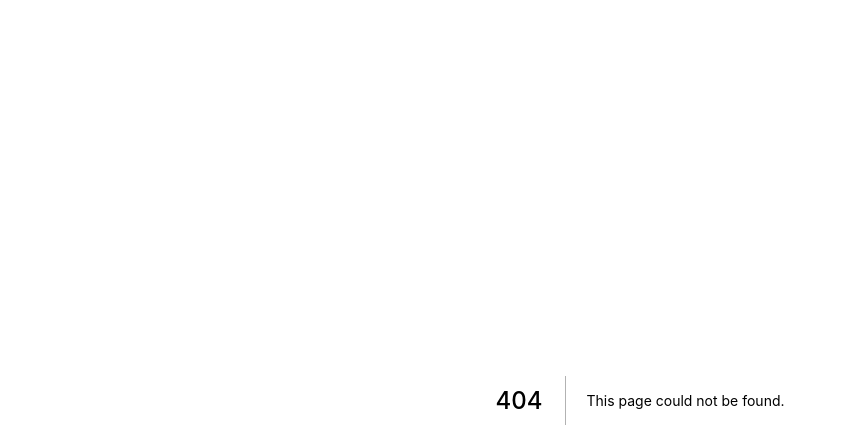
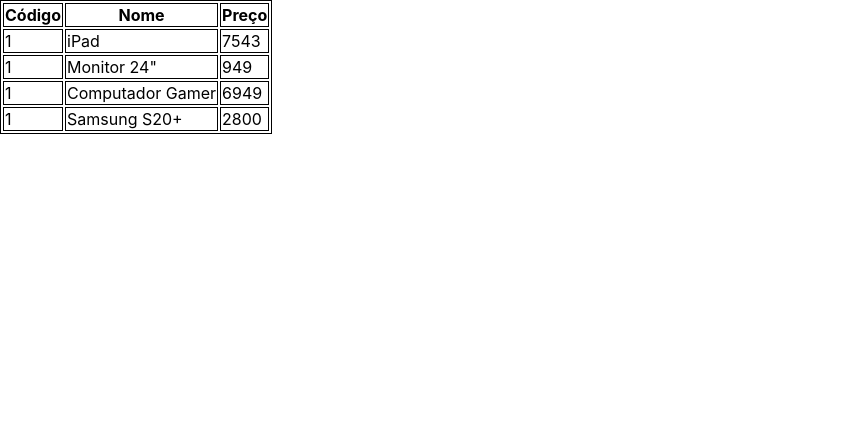
Before and after one commit to lucasrochagit/frontend-studies, a Next.js app in the folder udemy/nextjs-e-react/exercicios/: page /render/loop2 in a window 1280 px wide. Before the commit this address had no page. Shown: the top 448 px of the page, without its empty margins (0-847 px from the left). Built offline with nearby package versions, Linux system fonts and the light colour scheme.

Commit message:
feat(nextjs-e-react): Repetição #02

```diff
--- /dev/null
+++ b/udemy/nextjs-e-react/exercicios/data/products.js
@@ -0,0 +1,8 @@
+import Product from "../models/product";
+
+export default [
+    new Product(1, 'iPad', 7543),
+    new Product(1, 'Monitor 24"', 949),
+    new Product(1, 'Computador Gamer', 6949),
+    new Product(1, 'Samsung S20+', 2800),
+]
--- /dev/null
+++ b/udemy/nextjs-e-react/exercicios/models/product.js
@@ -0,0 +1,23 @@
+export default class Product {
+    #id
+    #name
+    #price
+
+    constructor(id, name, price) {
+        this.#id = id;
+        this.#name = name;
+        this.#price = price;
+    }
+
+    get id() {
+        return this.#id;
+    }
+
+    get name() {
+        return this.#name;
+    }
+
+    get price() {
+        return this.#price;
+    }
+}
--- /dev/null
+++ b/udemy/nextjs-e-react/exercicios/pages/render/loop2.jsx
@@ -0,0 +1,34 @@
+import products from "../../data/products";
+
+export default function loop2() {
+    const withBorder = {border: "1px solid #000"}
+
+    function renderTableLines() {
+        return products.map(product => {
+            return (
+                <tr key={product.id}>
+                    <td style={withBorder}>{product.id}</td>
+                    <td style={withBorder}>{product.name}</td>
+                    <td style={withBorder}>{product.price}</td>
+                </tr>
+            )
+        })
+    }
+
+    return (
+        <div>
+            <table style={withBorder}>
+                <thead>
+                <tr>
+                    <th style={withBorder}>Código</th>
+                    <th style={withBorder}>Nome</th>
+                    <th style={withBorder}>Preço</th>
+                </tr>
+                </thead>
+                <tbody>
+                {renderTableLines()}
+                </tbody>
+            </table>
+        </div>
+    )
+}
```
